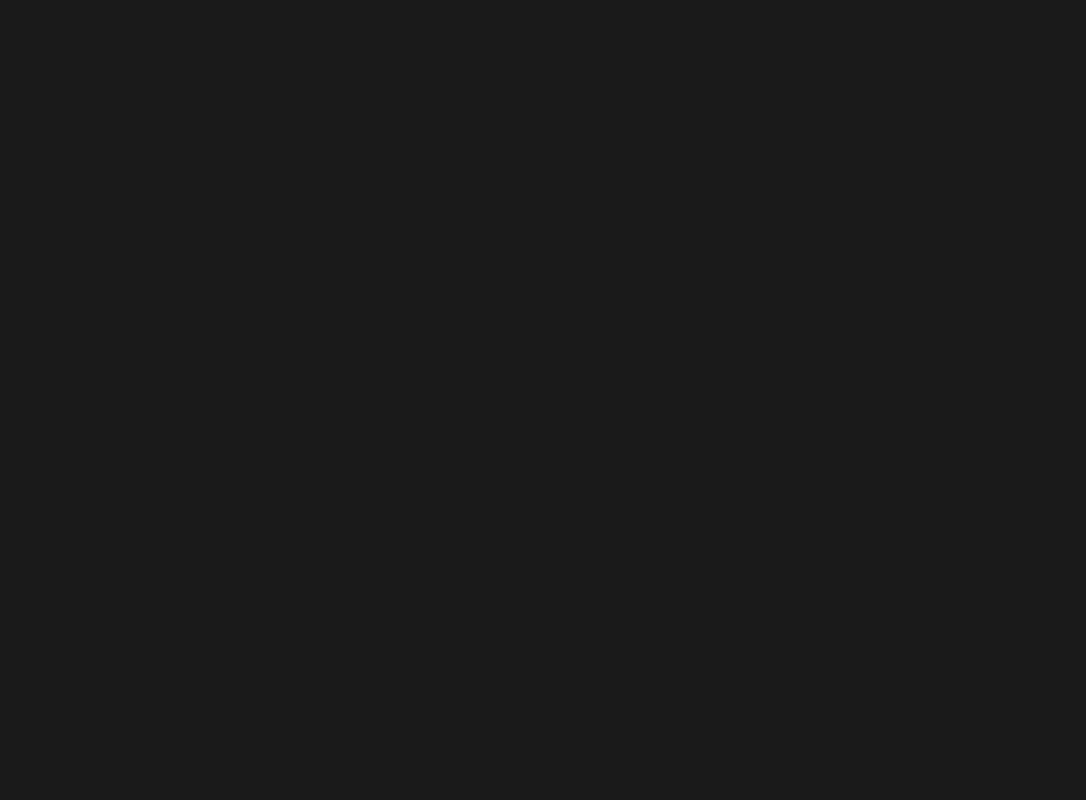
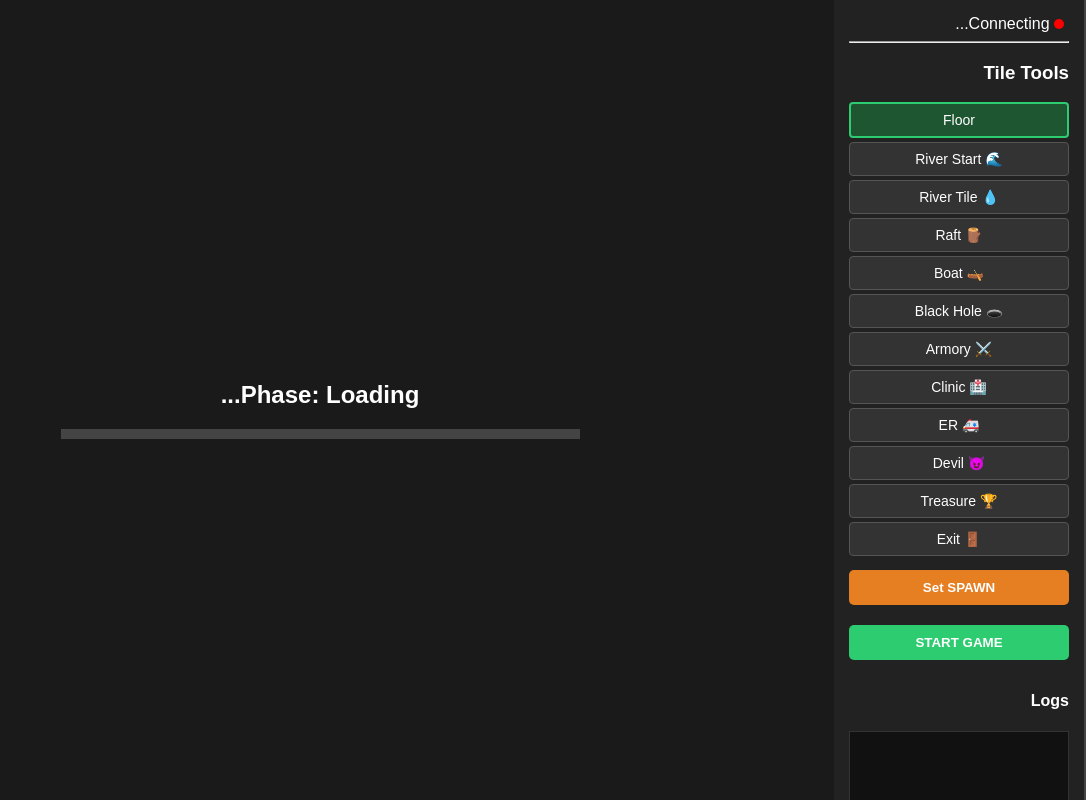
Before and after one commit to randomterner/my-maze-game, a Flask app: page /manager in a window 1280 px wide. Before the commit the part shown is empty. Shown: the whole page, without its empty margins (194-1280 px from the left). Run offline with Flask 3, Linux system fonts and the light colour scheme; some libraries are stand-ins or nearby versions.

Commit message:
Update manager.html

```diff
--- a/templates/manager.html
+++ b/templates/manager.html
@@ -1,7 +1,7 @@
 <!DOCTYPE html>
 <html lang="he" dir="rtl">
 <head>
-    <meta charset="UTF-8"><title>Maze Manager</title>
+    <meta charset="UTF-8"><title>Maze Manager - Host</title>
     <script src="https://cdnjs.cloudflare.com/ajax/libs/socket.io/4.7.2/socket.io.min.js"></script>
     <style>
         body { display: flex; background: #1a1a1a; color: white; margin: 0; font-family: sans-serif; height: 100vh; overflow: hidden; }
@@ -10,20 +10,26 @@
         #grid { display: grid; grid-template-columns: repeat(10, 50px); gap: 1px; background: #444; padding: 5px; }
         .cell { width: 50px; height: 50px; background: #fff; position: relative; background-size: contain; background-repeat: no-repeat; cursor: pointer; box-sizing: border-box; }
 
+        /* Wall Fix - Uses box-shadow to prevent black lines/shifting */
         .wall-top { box-shadow: inset 0 6px 0 0 #ff4d4d; }
         .wall-left { box-shadow: inset 6px 0 0 0 #ff4d4d; }
+        .wall-top.wall-left { box-shadow: inset 6px 6px 0 0 #ff4d4d; }
 
-        .tile-opt { padding: 6px; margin: 3px 0; background: #333; cursor: pointer; border-radius: 4px; text-align: center; font-size: 13px; }
+        .tile-opt { padding: 8px; margin: 4px 0; background: #333; cursor: pointer; border-radius: 4px; border: 1px solid #555; text-align: center; font-size: 14px; }
         .selected { border: 2px solid #2ecc71; background: #1e5631; }
-        .btn { width: 100%; padding: 10px; margin: 5px 0; cursor: pointer; border: none; border-radius: 5px; font-weight: bold; color: white; }
-        #log-box { height: 200px; overflow-y: auto; font-size: 12px; background: #111; padding: 5px; }
-    </script>
+        .btn { width: 100%; padding: 10px; margin: 10px 0; cursor: pointer; border: none; border-radius: 5px; font-weight: bold; color: white; }
+        #log-box { height: 150px; overflow-y: auto; font-size: 12px; background: #111; padding: 10px; border: 1px solid #333; }
+        .status-dot { width: 10px; height: 10px; border-radius: 50%; display: inline-block; margin-right: 5px; }
+    </style>
 </head>
 <body oncontextmenu="return false;">
+
     <div id="sidebar">
-        <h3>Host Tools</h3>
+        <div><span id="conn-status" class="status-dot" style="background: red;"></span> <span id="conn-text">Connecting...</span></div>
+        <hr>
+        <h3>Tile Tools</h3>
         <div id="tools">
-            <div class="tile-opt selected" onclick="selectTile('empty', this)">Empty Floor</div>
+            <div class="tile-opt selected" onclick="selectTile('empty', this)">Floor</div>
             <div class="tile-opt" onclick="selectTile('river_start', this)">🌊 River Start</div>
             <div class="tile-opt" onclick="selectTile('river', this)">💧 River Tile</div>
             <div class="tile-opt" onclick="selectTile('raft', this)">🪵 Raft</div>
@@ -38,10 +44,12 @@
         </div>
         <button class="btn" style="background:#e67e22" onclick="socket.emit('set_phase', 2)">Set SPAWN</button>
         <button class="btn" style="background:#2ecc71" onclick="socket.emit('set_phase', 3)">START GAME</button>
+        <h4>Logs</h4>
         <div id="log-box"></div>
     </div>
+
     <div id="grid-area">
-        <h2 id="phase-display">Phase 1: Build</h2>
+        <h2 id="phase-display">Phase: Loading...</h2>
         <div id="grid"></div>
     </div>
 
@@ -49,12 +57,31 @@
         const socket = io();
         let selectedTile = "empty";
         let localMaze = [];
-        function selectTile(t, e) { selectedTile = t; document.querySelectorAll('.tile-opt').forEach(o => o.classList.remove('selected')); e.classList.add('selected'); }
+
+        socket.on('connect', () => {
+            document.getElementById('conn-status').style.background = 'green';
+            document.getElementById('conn-text').innerText = 'Connected';
+            socket.emit('join', { name: "Host", is_man: true });
+        });
+
+        socket.on('disconnect', () => {
+            document.getElementById('conn-status').style.background = 'red';
+            document.getElementById('conn-text').innerText = 'Disconnected';
+        });
+
+        function selectTile(type, el) {
+            selectedTile = type;
+            document.querySelectorAll('.tile-opt').forEach(opt => opt.classList.remove('selected'));
+            el.classList.add('selected');
+        }
 
         socket.on('sync', d => {
             localMaze = d.maze;
             document.getElementById('phase-display').innerText = "Phase: " + d.phase;
-            const grid = document.getElementById('grid'); grid.innerHTML = '';
+            document.getElementById('log-box').innerHTML = d.logs.map(m => `<div>${m}</div>`).join('');
+
+            const grid = document.getElementById('grid');
+            grid.innerHTML = '';
             for(let y=0; y<10; y++) {
                 for(let x=0; x<10; x++) {
                     const data = d.maze[y][x];
@@ -63,19 +90,21 @@
                     if(data.walls.top) cell.classList.add('wall-top');
                     if(data.walls.left) cell.classList.add('wall-left');
                     if(data.tile !== "empty") cell.style.backgroundImage = `url('/static/${data.tile}.png')`;
+
                     cell.onmousedown = (e) => {
-                        if (e.button === 2) {
+                        if (e.button === 2) { // Right Click
                             const r = cell.getBoundingClientRect();
                             if (e.clientY - r.top < 15) localMaze[y][x].walls.top = !localMaze[y][x].walls.top;
                             else if (e.clientX - r.left < 15) localMaze[y][x].walls.left = !localMaze[y][x].walls.left;
-                        } else { localMaze[y][x].tile = selectedTile; }
+                        } else { // Left Click
+                            localMaze[y][x].tile = selectedTile;
+                        }
                         socket.emit('update_maze', localMaze);
                     };
                     grid.appendChild(cell);
                 }
             }
         });
-        socket.emit('join', { name: "Host", is_man: true });
     </script>
 </body>
 </html>
```
